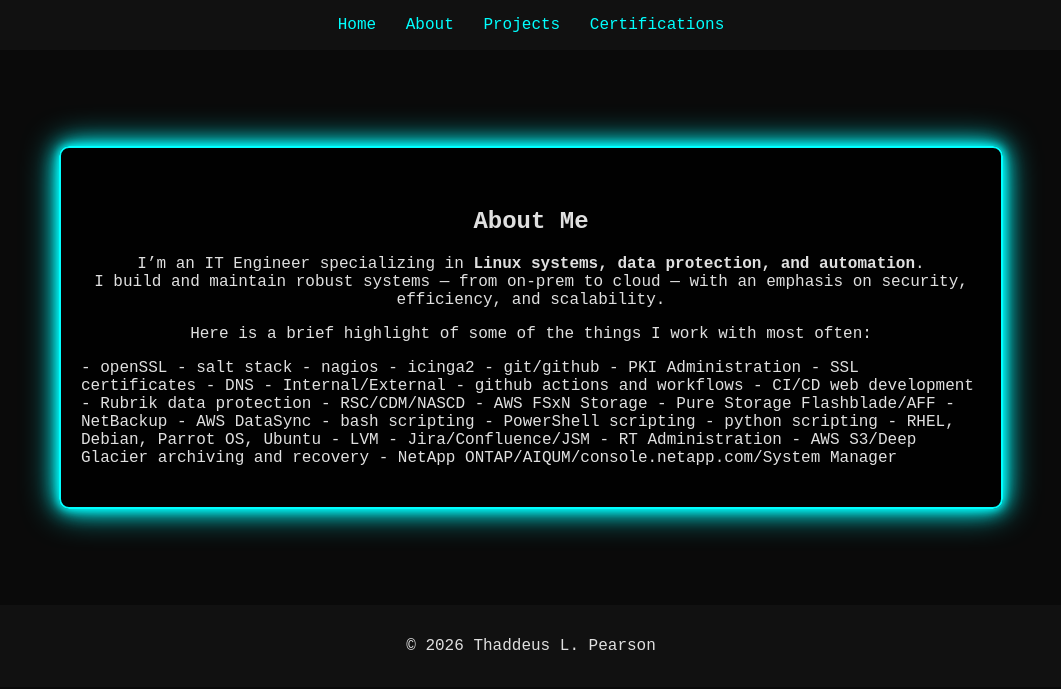
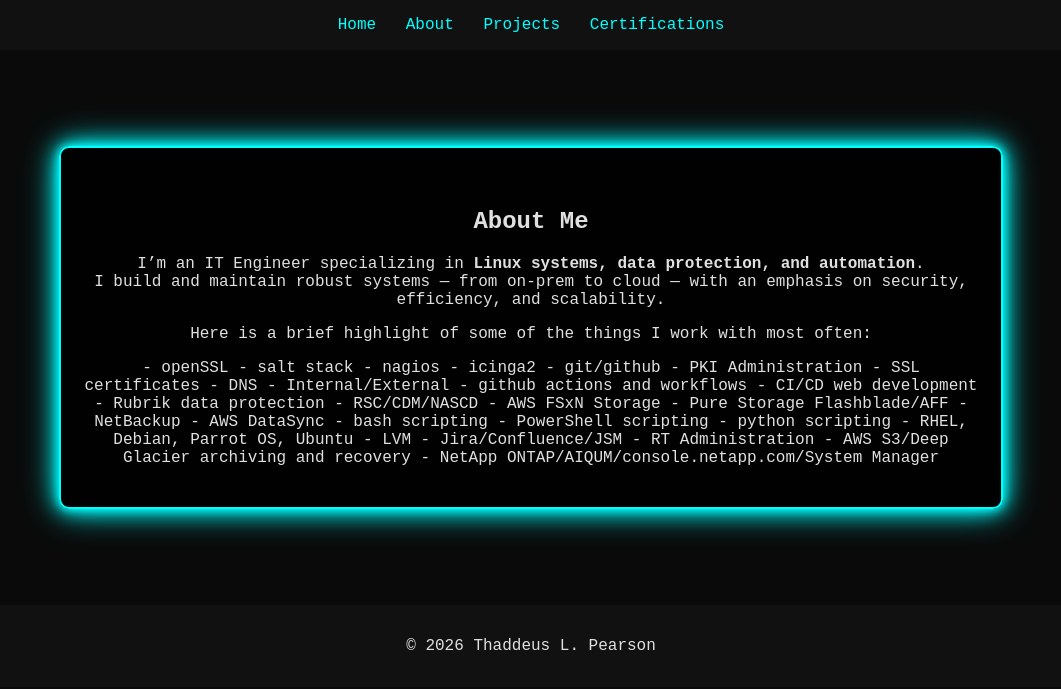
Before and after one commit to pearson-thaddeus-l/pearson-thaddeus-l-jekyll, a Jekyll site: the page built from about.md, in a window 1280 px wide. Shown: the top 689 px of the page, without its empty margins (109-1170 px from the left). Built offline with Jekyll 4.4.1, drawn with Linux system fonts in a browser that asks for light colours.

Commit message:
change center about

```diff
--- a/about.md
+++ b/about.md
@@ -10,7 +10,7 @@
 I build and maintain robust systems — from on-prem to cloud — with an emphasis on security, efficiency, and scalability.
 
 Here is a brief highlight of some of the things I work with most often:
-<div style="margin: 0 auto; width: fit-content; text-align: left;">
+<div align="center">
 - openSSL
 - salt stack
 - nagios
```
